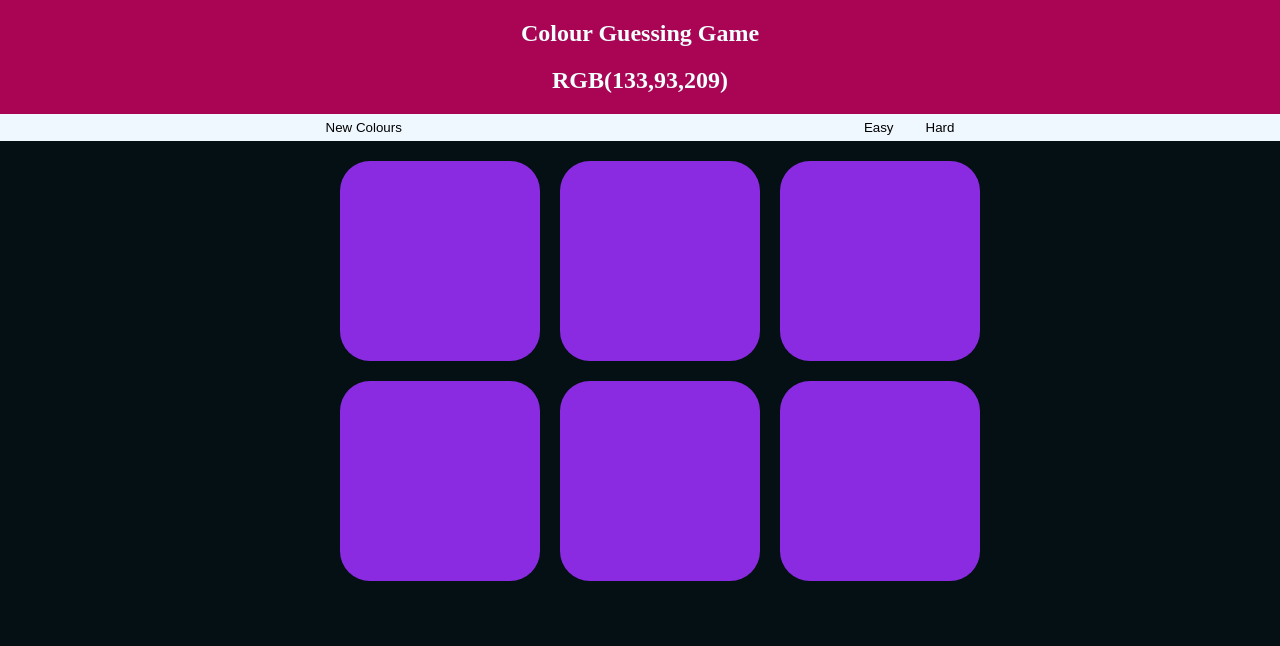
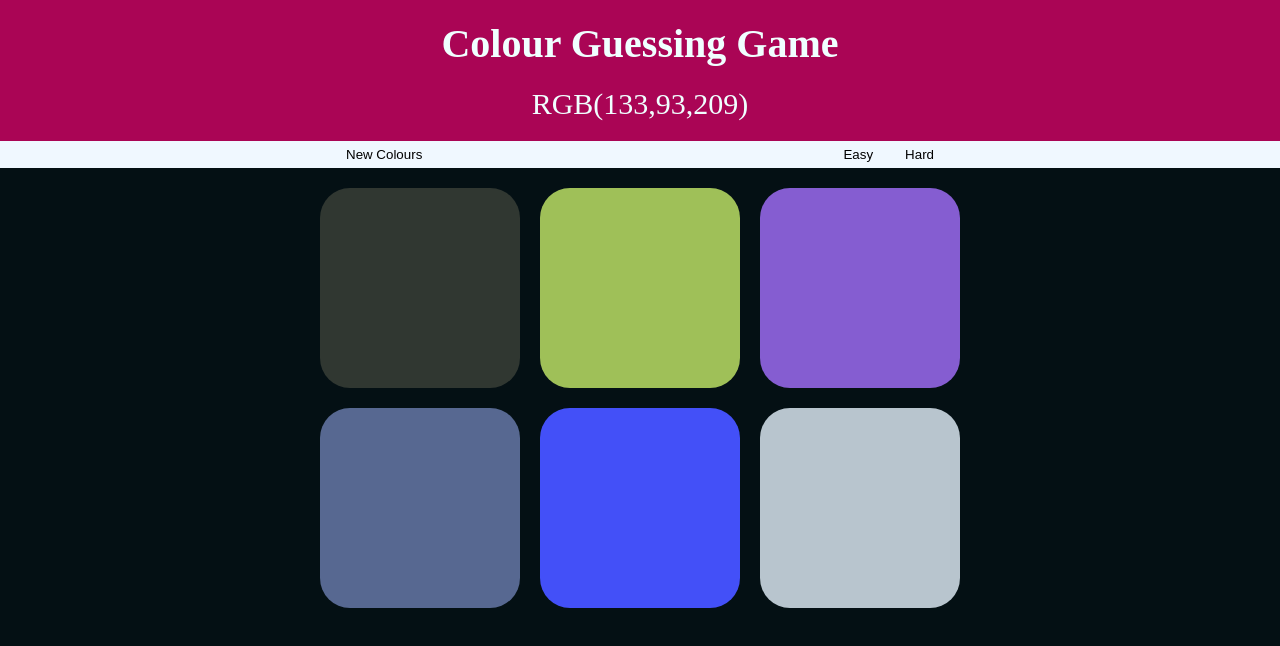
Before and after one commit to SueHafi/colour-guessing-game, a plain HTML site: page index.html in a window 1280 px wide. Drawn offline with Linux system fonts and the light colour scheme.

Commit message:
css html clean up

```diff
--- a/index.html
+++ b/index.html
@@ -8,18 +8,20 @@
     <title>Colour Guessing Game</title>
   </head>
   <body>
-    <section class="header-section">
+    <header class="header">
       <h1 class="title">Colour Guessing Game</h1>
-    <h2 class="rgb-num" data-id="RBG-Number">RGB(0,0,0)</h2>
-    </section>
-    <section class="gameOptionsButtons">
-      <button class="resetButton" data-id="reset-button">New Colours</button>
-      <div class="gameDifficultyContainer">
-        <button class="easy-mode-btn" data-id="easy-mode">Easy</button>
-        <button class="hard-mode-btn" data-id="hard-mode">Hard</button>
+      <p class="rgb-num" data-id="RBG-Number">RGB(0,0,0)</p>
+    </header>
+    <div class="controls-bar">
+      <div class="controls-container">
+        <button class="btn" data-id="reset-button">New Colours</button>
+        <div class="difficulty-controls-container">
+          <button class="btn" data-id="easy-mode">Easy</button>
+          <button class="btn" data-id="hard-mode">Hard</button>
         </div>
-    </section>
-      <div class="container" data-id="colour-container">
+      </div>
+    </div>
+    <div class="item-container" data-id="colour-container">
       <div class="item" data-id="colour-0"></div>
       <div class="item" data-id="colour-1"></div>
       <div class="item" data-id="colour-2"></div>
--- a/script.js
+++ b/script.js
@@ -24,7 +24,7 @@ function handleBlockClicked(event) {
     return;
   }
   if (event.target === colourContainerDiv.children[winningBlockNum]) {
-    for (let i = 0; i < 6; i++) {
+    for (let i = 0; i < blockCount; i++) {
       arrayOfBlockColours[i].style.visibility = "visible";
       arrayOfBlockColours[i].style.backgroundColor = colourNum;
       hasWon = true;
@@ -79,7 +79,6 @@ function calculatewinningBlock() {
 function winningNum() {
   colourNum = returnRandomColour();
   RGBNum.textContent = colourNum;
-  return result;
 }
 
 function returnRandomColour() {
--- a/styles.css
+++ b/styles.css
@@ -1,79 +1,69 @@
+*,
+*::before,
+*::after {
+  box-sizing: border-box;
+}
+
 html {
-    width: 100%;
-    height: 100%;
+  font-size: 62.5%;
 }
 
 body {
-    width: 100%;
-    height: 100%;
   margin: 0;
-    box-sizing: border-box;
   background-color: #041014;
 }
 
-.container {
-    max-width: 600px;
-    display: grid;
-    grid-template-columns: repeat(3, 1fr);
-    gap: 20px;
-    padding: 20px;
-    margin: auto;
+.header {
+  background-color: #aa0555;
+  padding: 2rem 0;
 }
 
-.header-section {
-    background-color:
-    #Aa0555;
-    padding: 20px 0;
-}
-
-.title{
+.title {
   color: azure;
   margin-top: 0;
-    margin-bottom: 20px;
+  margin-bottom: 2rem;
   text-align: center;
+  font-size: 4rem;
 }
 
 .rgb-num {
   margin: 0;
   color: azure;
   text-align: center;
+  font-size: 3rem;
+}
+.controls-bar {
+  background-color: aliceblue;
+  padding: 0.5rem 0;
 }
 
-
-.gameOptionsButtons {
+.controls-container {
+  max-width: 600px;
+  margin: auto;
   display: flex;
-    gap: 450px;
-    background-color: aliceblue;
-    padding: 5px 0;
-    justify-content: center;
+  justify-content: space-between;
 }
 
-
-.item {
-    background-color:blueviolet;
-    width: 200px;
-    height: 200px;
-    border-radius: 30px;
-}
-
-
-.resetButton {
-    justify-self: flex-start;
+.btn {
   border: none;
   background-color: aliceblue;
 }
 
-.easy-mode-btn {
-    border: none;
-    background-color: aliceblue;
+.difficulty-controls-container {
+  display: flex;
+  gap: 2rem;
 }
 
-.hard-mode-btn {
-    border: none;
-    background-color: aliceblue;
+.item-container {
+  display: grid;
+  grid-template-columns: repeat(3, 20rem);
+  grid-template-rows: repeat(2, 20rem);
+  gap: 2rem;
+  margin: 2rem auto;
+  justify-content: center;
 }
 
-.gameDifficultyContainer {
-    display: flex;
-    gap: 20px;
+.item {
+  background-color: blueviolet;
+  border-radius: 3rem;
 }
```
Lines whose indentation alone changed are shown as unchanged.
